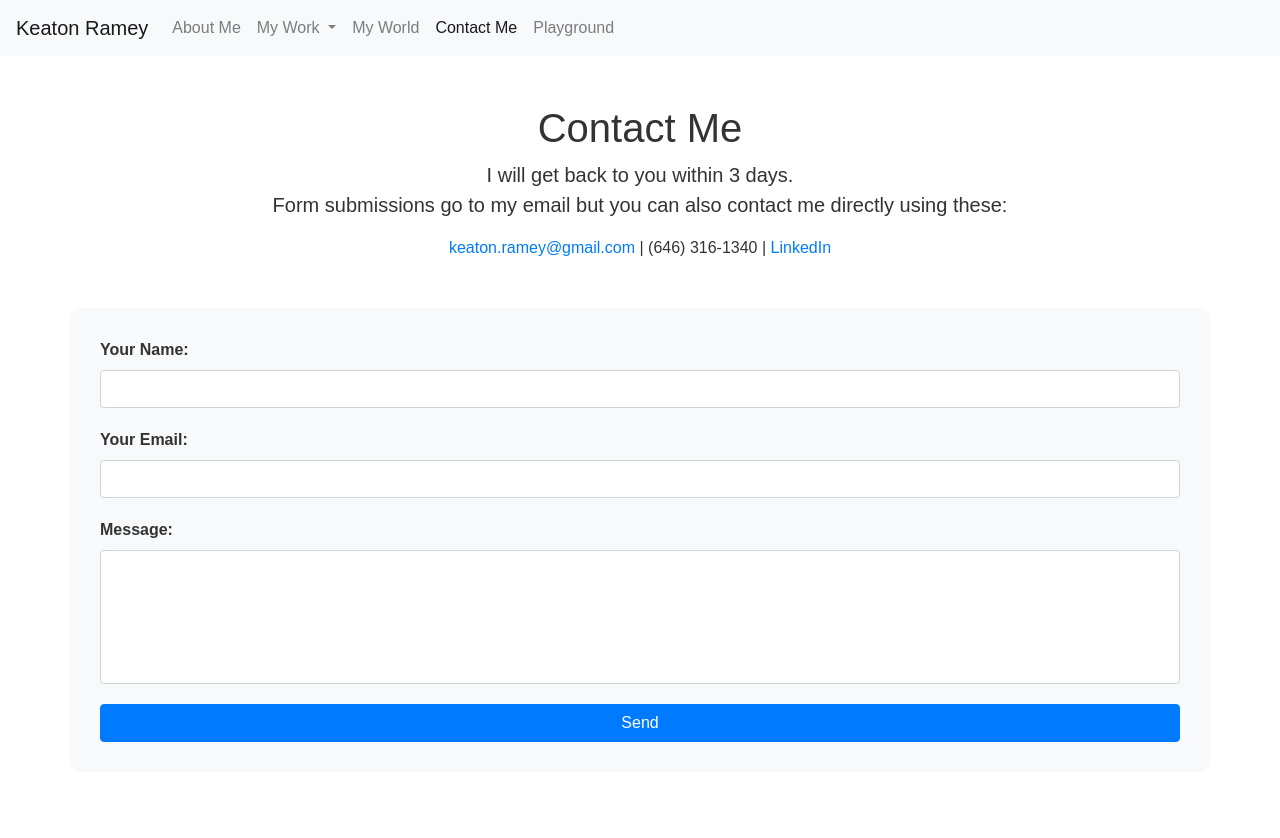
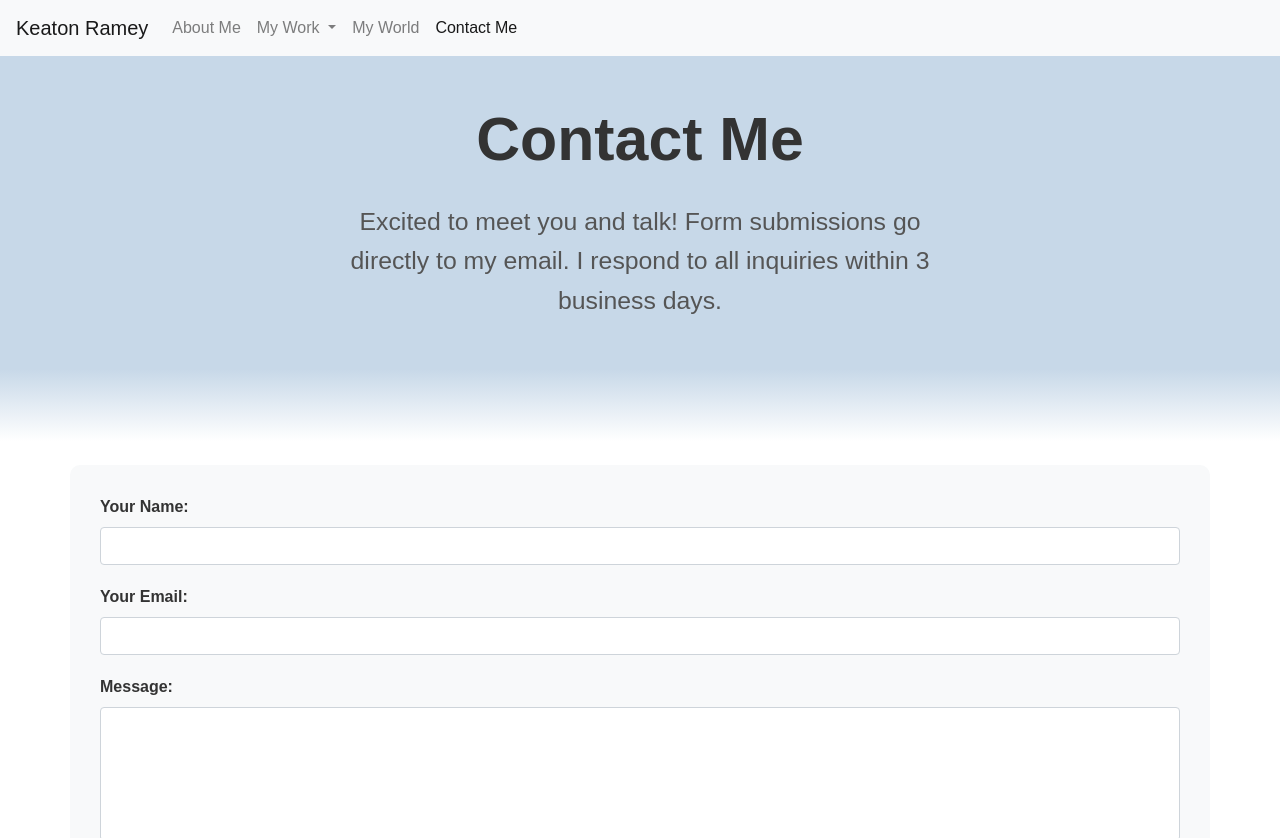
Before and after one commit to Keaton-A-Ramey/Keaton-A-Ramey.github.io, a website: page contact.html in a window 1280 px wide. Shown: the top 838 px of the page. Drawn offline with nearby package versions, Linux system fonts and the light colour scheme.

Commit message:
Playground Inactive, style
Removed playground from nav
Added transition style to major pages

```diff
--- a/contact.html
+++ b/contact.html
@@ -16,6 +16,7 @@
         <meta name="theme-color" content="#ffffff" />
     </head>
     <body>
+        <div style="background-color: #c7d8e8;">
             <nav class="navbar navbar-expand-lg navbar-light bg-light">
                 <a class="navbar-brand" href="index.html">Keaton Ramey</a>
                 <button
@@ -57,25 +58,24 @@
                         <li class="nav-item active">
                             <a class="nav-link" href="#">Contact Me</a>
                         </li>
-                    <li class="nav-item">
-                        <a class="nav-link" href="playground.html">Playground</a>
-                    </li>
                     </ul>
                 </div>
             </nav>
-        <br /><br />
-        <div class="text-center mb-5">
-            <h1>Contact Me</h1>
-            <p class="lead">
-                I will get back to you within 3 days. <br />Form submissions go to my email but you can also contact me directly using these:
-            </p>
-            <div class="contact-info">
-                <p>
-                    <a href="mailto:keaton.ramey@gmail.com">keaton.ramey@gmail.com</a> | (646) 316-1340 |
-                    <a href="www.linkedin.com/in/keaton-ramey">LinkedIn</a>
+
+            <div class="text-center mb-5" style="margin-top: 3%;">
+                <p class="headline">Contact Me</p>
+                <p class="subheadline" style="margin-left: 25%; margin-right: 25%;">
+                    Excited to meet you and talk! Form submissions go directly to my email.
+                    I respond to all inquiries within 3 business days.
                 </p>
             </div>
+
+
+            <div class="transition">
+                <br><br><br>
             </div>
+        </div>
+
         <div class="container mt-4 contact-section">
             <form action="https://formspree.io/f/xeqywrao" method="POST" class="contact-form">
                 <div class="form-group">
```
Also changed, not shown: about.html (+0 -3 lines), blog-pages/factorio.html (+0 -3 lines), crtv.html (+0 -3 lines), csci.html (+0 -3 lines), index.html (+4 -4 lines), proj-pages/cv.html (+0 -3 lines), proj-pages/java.html (+0 -3 lines), proj-pages/ndds.html (+0 -3 lines), world.html (+11 -9 lines), 1 other file. Lines whose indentation alone changed are shown as unchanged.
